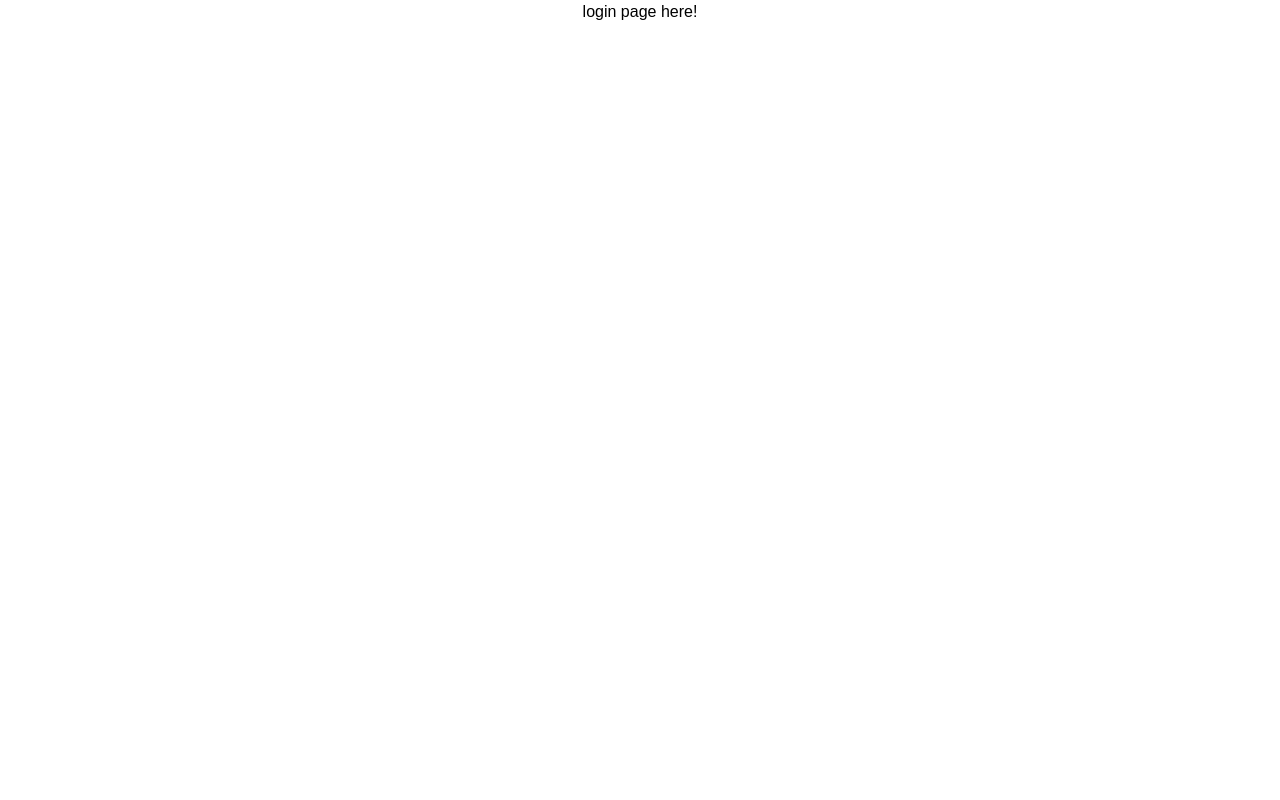
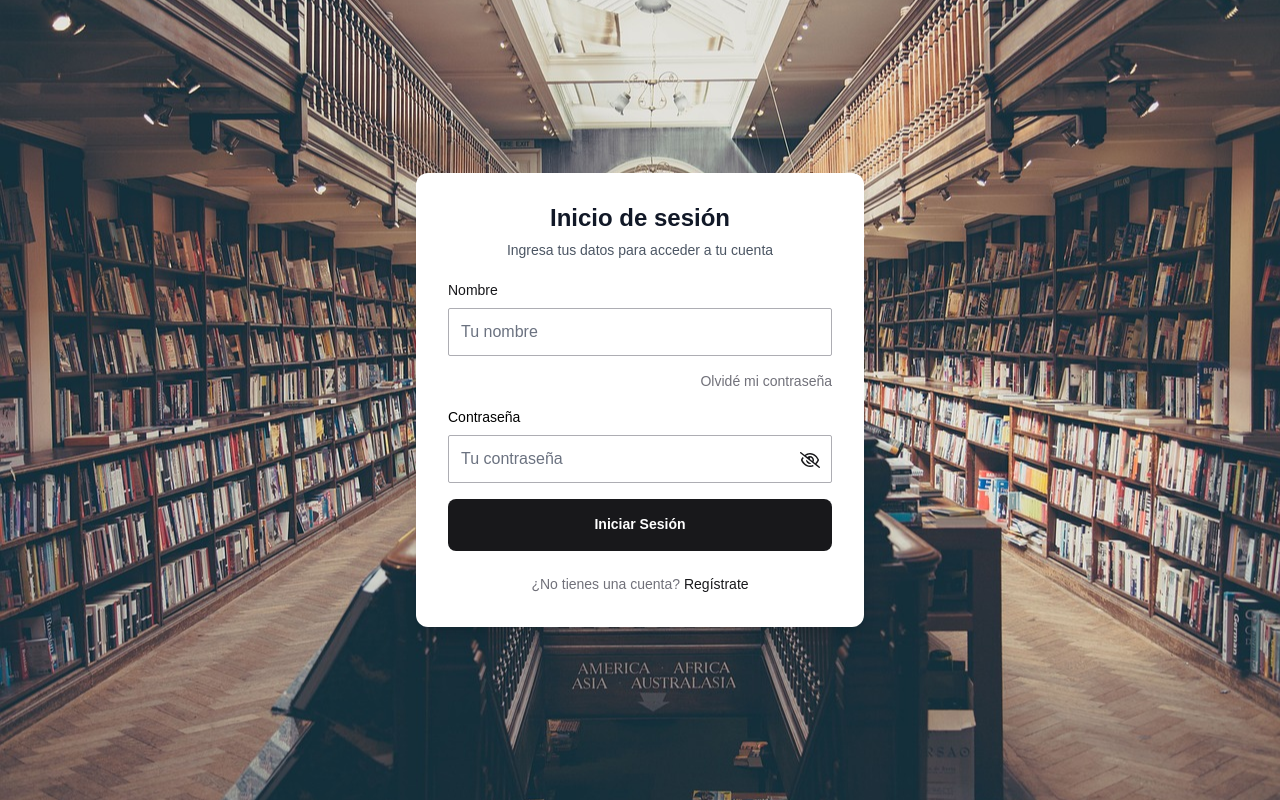
Before and after one commit to Orizon-team/SchoolGuardian, a Next.js app: page /login in a window 1280 px wide. Built offline with nearby package versions, Linux system fonts and the light colour scheme.

Commit message:
Se agregó la pantalla de Inicio de Sesión. Se cambiaron algunas propiedades en los botones y los inputs.

```diff
--- a/app/login/page.tsx
+++ b/app/login/page.tsx
@@ -1,6 +1,38 @@
-export default function Login()
-{
-    return(
-        <h1 className="text-center"> login page here!</h1>
+import { FillButton } from '@/components/ui/button';
+import { TextField, TextFieldForPassword } from '@/components/ui/text_field';
+
+export default function Login() {
+    return (
+        <div
+            className="min-h-screen flex items-center justify-center p-4"
+            style={{
+                backgroundImage: "url('/study.jpg')",
+                backgroundSize: 'cover',
+                backgroundPosition: 'center',
+            }}
+        >
+            <div className="max-w-md w-full bg-white rounded-xl shadow-lg p-8">
+                <h2 className="text-2xl-ori font-bold text-gray-900 mb-2 text-center">Inicio de sesión</h2>
+                <p className="text-sm text-gray-600 text-center mb-5">
+                    Ingresa tus datos para acceder a tu cuenta
+                </p>
+
+                <form className="space-y-4">
+                    <TextField text="Nombre" placeHolder="Tu nombre" isWithIcon={false} />
+                    <div className="flex justify-end">
+                        <a href="#" className="text-sm-ori text-greyOri-500 hover:text-greyOri-950">
+                            Olvidé mi contraseña
+                        </a>
+                    </div>
+                    <TextFieldForPassword text="Contraseña" placeHolder="Tu contraseña" isWithIcon={true} />
+                    <FillButton text="Iniciar Sesión" isWithIcon={false} isFullWidth={true} isFlex={false} />
+                </form>
+
+                <div className="mt-6 text-center text-sm-ori text-greyOri-500">
+                    ¿No tienes una cuenta?
+                    <a href="#" className="text-primaryOri font-medium"> Regístrate</a>
+                </div>
+            </div>
+        </div>
     );
 }
--- a/components/ui/button.tsx
+++ b/components/ui/button.tsx
@@ -6,15 +6,17 @@ interface buttonProps {
   isWithIcon: boolean;
   icon?: React.ReactElement<any>;
   paddingX?: string; // Nueva propiedad para el padding horizontal
+  isFullWidth?: boolean; // Nueva propiedad para determinar si es w-full
+  isFlex?: boolean; // Nueva propiedad para determinar si es flex e items-center
   onClick?: () => void; // Función que se ejecutará al hacer clic
 }
 
-export function FillButton({ text, isWithIcon, icon, paddingX = "px-20", onClick }: buttonProps) {
+export function FillButton({ text, isWithIcon, icon, paddingX = "px-20", isFullWidth = false, isFlex = true, onClick }: buttonProps) {
   return (
     <div>
       <button
         onClick={onClick}
-        className={`flex items-center gap-x-2 bg-primaryOri text-sm-ori text-secondaryOri font-bold rounded-lg py-4 ${paddingX} hover:bg-greyOri-900`}
+        className={`${isFullWidth ? "w-full" : ""} ${isFlex ? "flex items-center" : ""} gap-x-2 bg-primaryOri text-sm-ori text-secondaryOri font-bold rounded-lg py-4 ${paddingX} hover:bg-greyOri-900`}
       >
         {isWithIcon &&
           icon &&
--- a/components/ui/text_field.tsx
+++ b/components/ui/text_field.tsx
@@ -19,7 +19,7 @@ export function TextField({
 }: textFieldprops) {
   return (
     <div className="flex flex-col">
-      <label htmlFor="email2" className="text-sm text-primaryOri font-bold">
+      <label htmlFor="email2" className="text-sm text-primaryOri">
         {text}
       </label>
       <div className="relative flex items-center mt-2">
@@ -52,7 +52,7 @@ export function TextFieldForPassword({
     <div className="flex flex-col">
       <label
         htmlFor="password"
-        className="text-sm text-navy-700 dark:text-primaryOri font-bold"
+        className="text-sm text-navy-700 dark:text-primaryOri"
       >
         {text}
       </label>
@@ -66,7 +66,7 @@ export function TextFieldForPassword({
         {isWithIcon && (
           <span
             onClick={() => setIsPasswordVisible(!isPasswordVisible)} // Alterna la visibilidad
-            className="absolute right-3 cursor-pointer"
+            className="absolute right-3 bottom-2 cursor-pointer"
           >
             {isPasswordVisible ? (
               <FontAwesomeIcon
```
Also changed, not shown: public/study.jpg (added).
